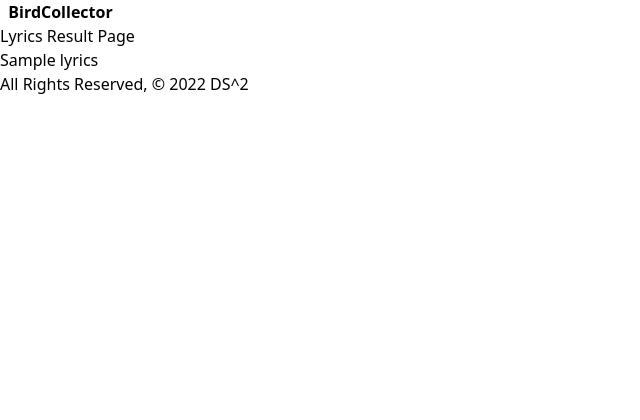
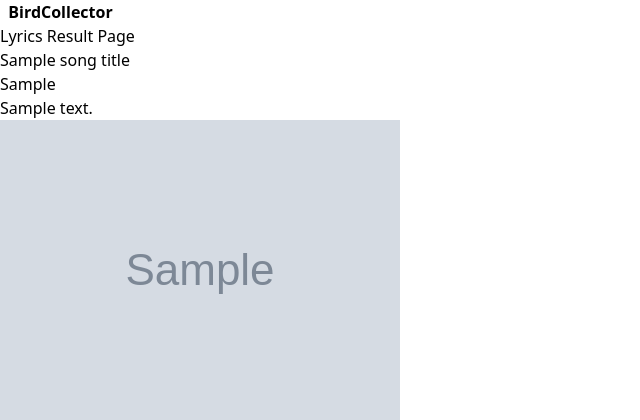
Before and after one commit to saraehutch94/DSsquared, a Django app: template music/templates/search_results/lyric_result.html in a window 1280 px wide. Shown: the top 420 px of the page, without its empty margins (0-640 px from the left). Run offline with Django 4.2, Linux system fonts and the light colour scheme; the template is opened without the code that fills it: most values are stand-ins (such as "Sample title", 1, 10 or a date in 2020); grey boxes marked "Sample" are stand-in pictures; style sheets or scripts are compiled from the project's sources; some libraries are stand-ins or nearby versions.

Commit message:
call to genius API in lyric_result

```diff
--- a/music/templates/search_results/lyric_result.html
+++ b/music/templates/search_results/lyric_result.html
@@ -2,5 +2,11 @@
 
 <h1>Lyrics Result Page</h1>
 
-<h3>{{ lyrics }}</h3>
+<h3>{{ song_title }}</h3>
+<h3>{{ song_artist }}</h3>
+<p>{{ song_description }}</p>
+
+<img src="{{ song_art_image_url }}" alt="song cover art" />
+
+<p>{{ song_lyrics }}</p>
 {% endblock %}
```
Also changed, not shown: music/views.py (+20 -1 lines).
